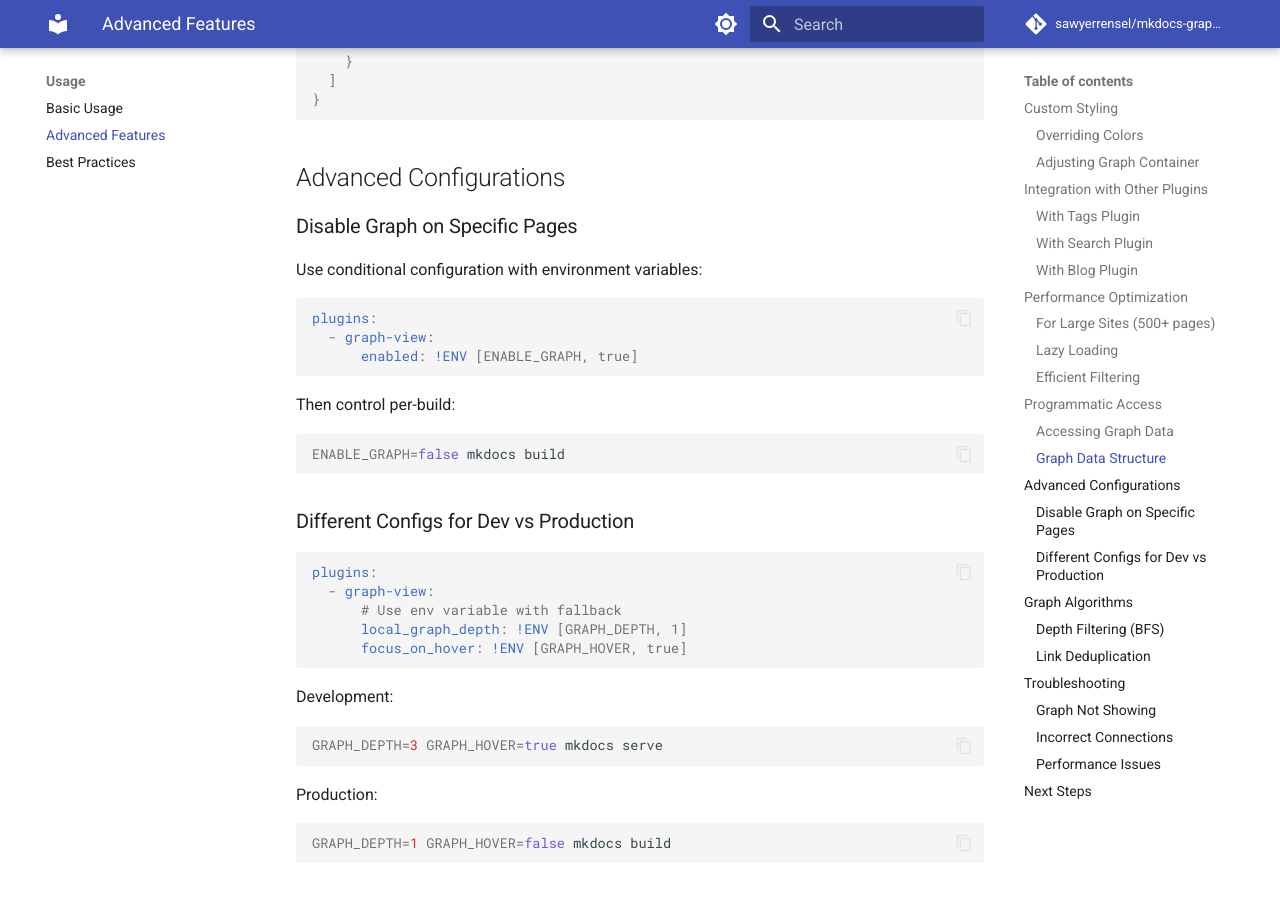
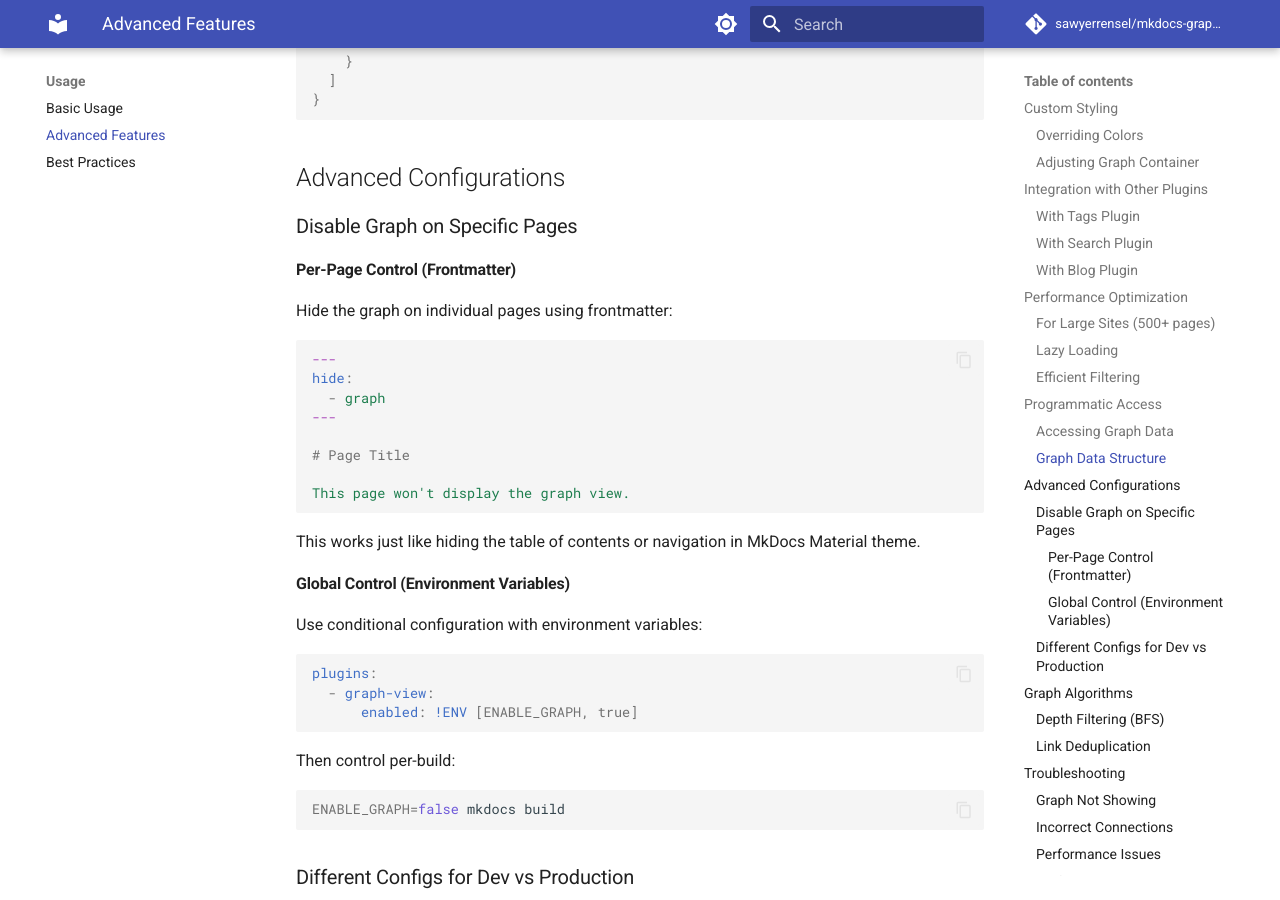
Before and after one commit to SawyerRensel/mkdocs-graph-view, an MkDocs documentation site: the page built from docs/usage/advanced.md, in a window 1280 px wide and 900 px high, scrolled down 3054 px. Built offline with MkDocs 1.6.1 and Material for MkDocs 9.7.7, drawn with Linux system fonts in a browser that asks for light colours; comment, search, counter and statistics services are not loaded.

Commit message:
Hide graph view for page in frontmatter

````diff
--- a/docs/usage/advanced.md
+++ b/docs/usage/advanced.md
@@ -152,6 +152,25 @@ fetch('/graph.json')
 
 ### Disable Graph on Specific Pages
 
+#### Per-Page Control (Frontmatter)
+
+Hide the graph on individual pages using frontmatter:
+
+```yaml
+---
+hide:
+  - graph
+---
+
+# Page Title
+
+This page won't display the graph view.
+```
+
+This works just like hiding the table of contents or navigation in MkDocs Material theme.
+
+#### Global Control (Environment Variables)
+
 Use conditional configuration with environment variables:
 
 ```yaml
````
Also changed, not shown: 2 other files.
